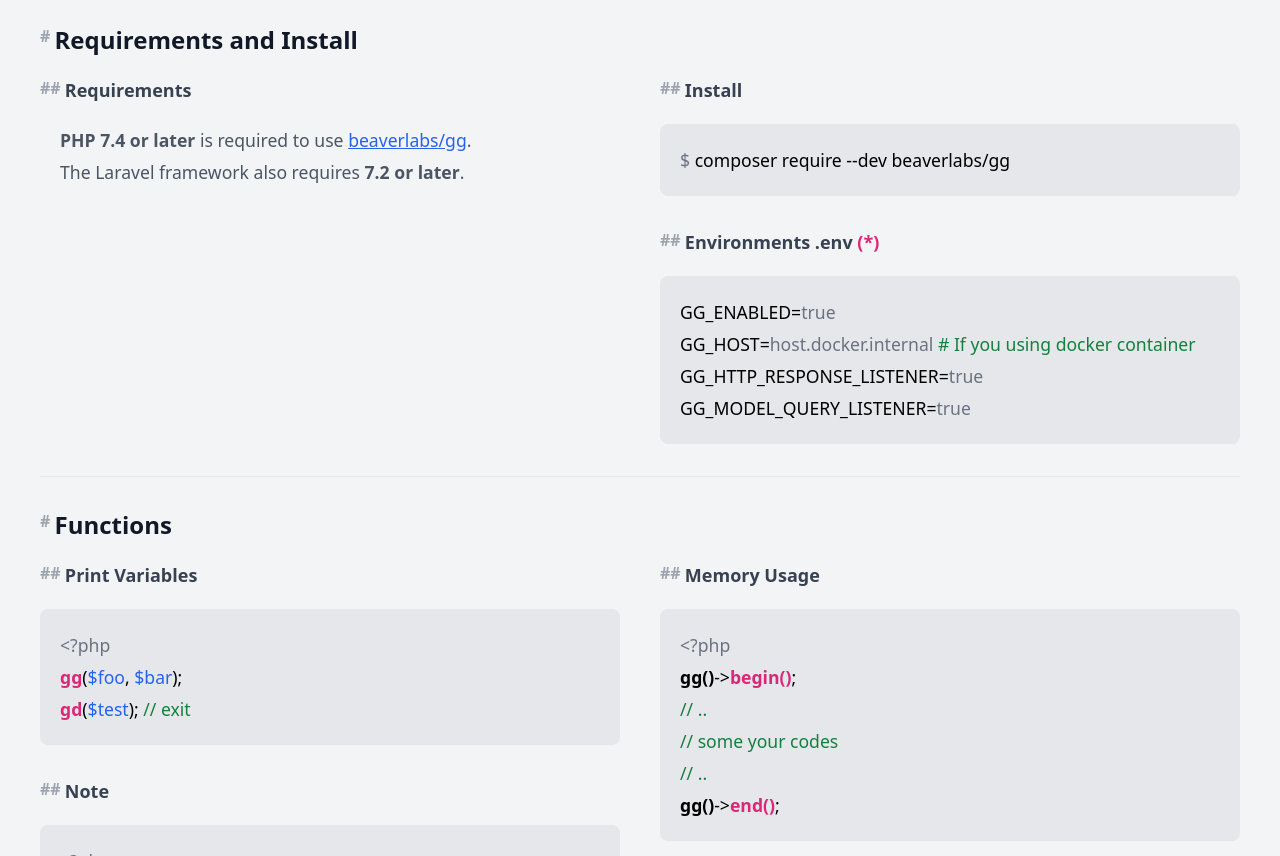
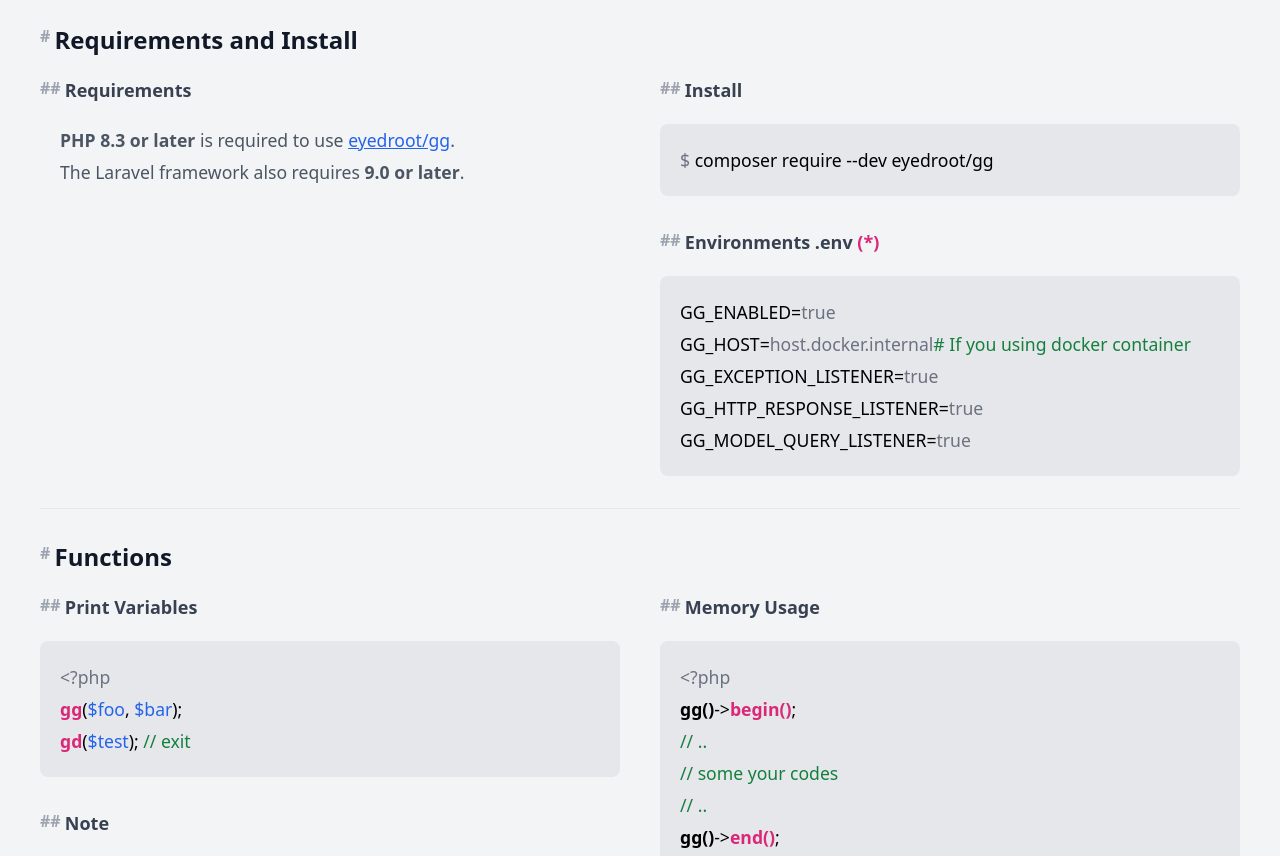
Before and after one commit to binbyz/phpgg-static, a plain HTML site: page index.html in a window 1280 px wide. Shown: the part 1320-2176 px from the top of the page. Drawn offline with Linux system fonts and the light colour scheme.

Commit message:
update: domain

```diff
--- a/index.html
+++ b/index.html
@@ -9,7 +9,7 @@
 
     <title>GG - The Tool That Makes PHP Debugging Easy</title>
     <meta name="description" content="GG is a free debugging tool that can be used with PHP Laravel Framework!">
-    <meta name="keywords" content="PHP, debugging, free, GG, Laravel, beaverlabs">
+    <meta name="keywords" content="PHP, debugging, free, GG, Laravel, eyedroot">
     <meta name="naver-site-verification" content="cbb2a51b29d26fe55452119300d853245fd91cf7">
 
     <script>
@@ -65,7 +65,7 @@
 
         <div class="flex flex-col md:flex-row items-center justify-center">
             <img data-click-blank class="md:w-2/3 transition-transform duration-500 transform-gpu mb-5"
-                 src="https://raw.githubusercontent.com/binbyz/public-gg-client/main/images/component-min.png"
+                 src="https://raw.githubusercontent.com/eyedroot/public-gg-client/main/images/component-min.png"
                  alt="GG Client">
         </div>
 
@@ -123,23 +123,23 @@
                 <section class="--section">
                     <h3>Requirements</h3>
                     <div class="--text">
-                        <strong>PHP 7.4 or later</strong> is required to use <a href="https://github.com/binbyz/gg"
-                                                                                target="_blank">beaverlabs/gg</a>.<br>
-                        The Laravel framework also requires <strong>7.2 or later</strong>.
+                        <strong>PHP 8.3 or later</strong> is required to use <a href="https://github.com/eyedroot/gg"
+                                                                                target="_blank">eyedroot/gg</a>.<br>
+                        The Laravel framework also requires <strong>9.0 or later</strong>.
                     </div>
                 </section>
             </div>
             <div class="md:w-1/2">
                 <section class="--section">
                     <h3>Install</h3>
-                    <div class="--code command-line">composer require --dev beaverlabs/gg</div>
+                    <div class="--code command-line">composer require --dev eyedroot/gg</div>
                 </section>
                 <section class="--section">
                     <h3 class="--important">Environments .env</h3>
                     <div class="--code">
                         GG_ENABLED=<span class="text-gray-500">true</span><br>
-                        GG_HOST=<span class="text-gray-500">host.docker.internal</span>
-                        <span class="text-green-700"># If you using docker container</span><br>
+                        GG_HOST=<span class="text-gray-500">host.docker.internal</span><span class="text-green-700"># If you using docker container</span><br>
+                        GG_EXCEPTION_LISTENER=<span class="text-gray-500">true</span><br>
                         GG_HTTP_RESPONSE_LISTENER=<span class="text-gray-500">true</span><br>
                         GG_MODEL_QUERY_LISTENER=<span class="text-gray-500">true</span><br>
                     </div>
@@ -248,7 +248,7 @@
 
                     <div class="flex justify-center items-center my-2">
                         <img data-click-blank class="md:w-2/3 transition-transform duration-500 transform-gpu"
-                             src="https://raw.githubusercontent.com/binbyz/public-gg-client/main/images/http_listener.png"
+                             src="https://raw.githubusercontent.com/eyedroot/public-gg-client/main/images/http_listener.png"
                              alt="throwable">
                     </div>
                 </section>
@@ -264,14 +264,14 @@
 
                     <div class="flex justify-center items-center my-2">
                         <img data-click-blank class="md:w-2/3 transition-transform duration-500 transform-gpu"
-                             src="https://raw.githubusercontent.com/binbyz/public-gg-client/main/images/sql_listener.png"
+                             src="https://raw.githubusercontent.com/eyedroot/public-gg-client/main/images/sql_listener.png"
                              alt="throwable">
                     </div>
                 </section>
                 <section class="--section">
                     <h3>Exception Watcher</h3>
                     <div class="--text">
-                        The <a href="https://github.com/binbyz/gg" target="_blank">beaverlabs/gg</a> library utilizes
+                        The <a href="https://github.com/eyedroot/gg" target="_blank">eyedroot/gg</a> library utilizes
                         Laravel framework's ServiceProvider to detect when an exception object is logged, allowing
                         clients to quickly inspect error details. Additionally, the exception object collects the call
                         stack by default, providing source code visibility along with the error information.
@@ -279,7 +279,7 @@
 
                     <div class="flex justify-center items-center my-2">
                         <img data-click-blank class="md:w-2/3 transition-transform duration-500 transform-gpu"
-                             src="https://raw.githubusercontent.com/binbyz/public-gg-client/main/images/throwable-min.png"
+                             src="https://raw.githubusercontent.com/eyedroot/public-gg-client/main/images/throwable-min.png"
                              alt="throwable">
                     </div>
                 </section>
```
